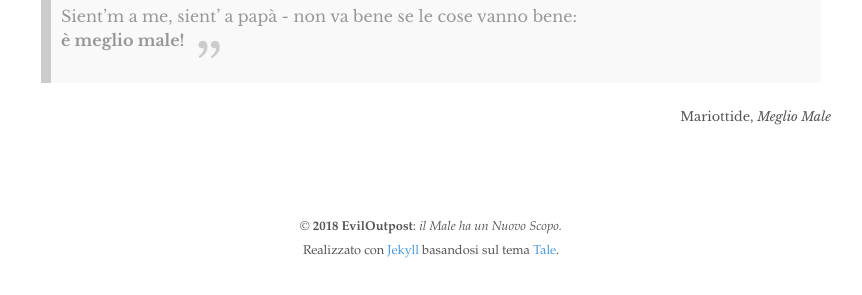
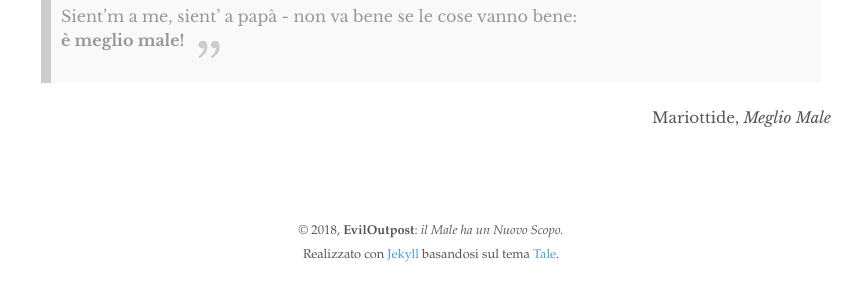
Before and after one commit to eviloutpost/eviloutpost.github.io, a Jekyll site: the page built from _pages/about.md, in a window 1280 px wide. Shown: the part 723-1018 px from the top of the page, without its empty margins (209-1071 px from the left). Built offline with Jekyll 4.4.1, drawn with Linux system fonts in a browser that asks for light colours.

Commit message:
Minor fixes and refactoring

```diff
--- a/_includes/footer.html
+++ b/_includes/footer.html
@@ -2,7 +2,7 @@
   <span>
     &copy;
 
-    <b><time datetime="{{ site.time }}">{{ site.time | date: '%Y' }}</time> {{ site.author.name }}</b>: <i>il Male ha un Nuovo Scopo.</i>
+    <time datetime="{{ site.time }}">{{ site.time | date: '%Y' }}</time>, <b>{{ site.author.name }}</b>: <i>il Male ha un Nuovo Scopo.</i>
     <br>
     Realizzato con <a href="https://jekyllrb.com/">Jekyll</a> basandosi sul tema <a href="https://github.com/chesterhow/tale/">Tale</a>.
 
--- a/_includes/head.html
+++ b/_includes/head.html
@@ -8,7 +8,7 @@
   <link rel="stylesheet" href="{{ "/assets/main.css" | relative_url }}">
   <link rel="stylesheet" href="https://fonts.googleapis.com/css?family=Libre+Baskerville:400,400i,700">
 
-  <link rel="stylesheet" href="../_pages/quote.css">
+  <link rel="stylesheet" href="../assets/quote.css">
 
   <!-- Favicon -->
   <link rel="icon" type="image/png" sizes="32x32" href="{{ "/assets/favicon-32x32.png" | relative_url }}">
--- a/_pages/quote.css
+++ b/assets/quote.css
@@ -4,6 +4,8 @@ blockquote {
     margin: 1.5em 10px;
     padding: 0.5em 10px;
     quotes: "\201C""\201D""\2018""\2019";
+    /*font-family: 'OldNewspaperTypes';
+    src: url('../assets/titlefont.ttf') format('truetype');*/
 }
 
 blockquote:before {
@@ -30,5 +32,7 @@ blockquote p {
 
 .author {
     text-align: right;
-    font-size: 0.8em;
+    font-size: 0.95em;
+    /*font-family: 'OldNewspaperTypes';
+    src: url('../assets/titlefont.ttf') format('truetype');*/
 }
```
